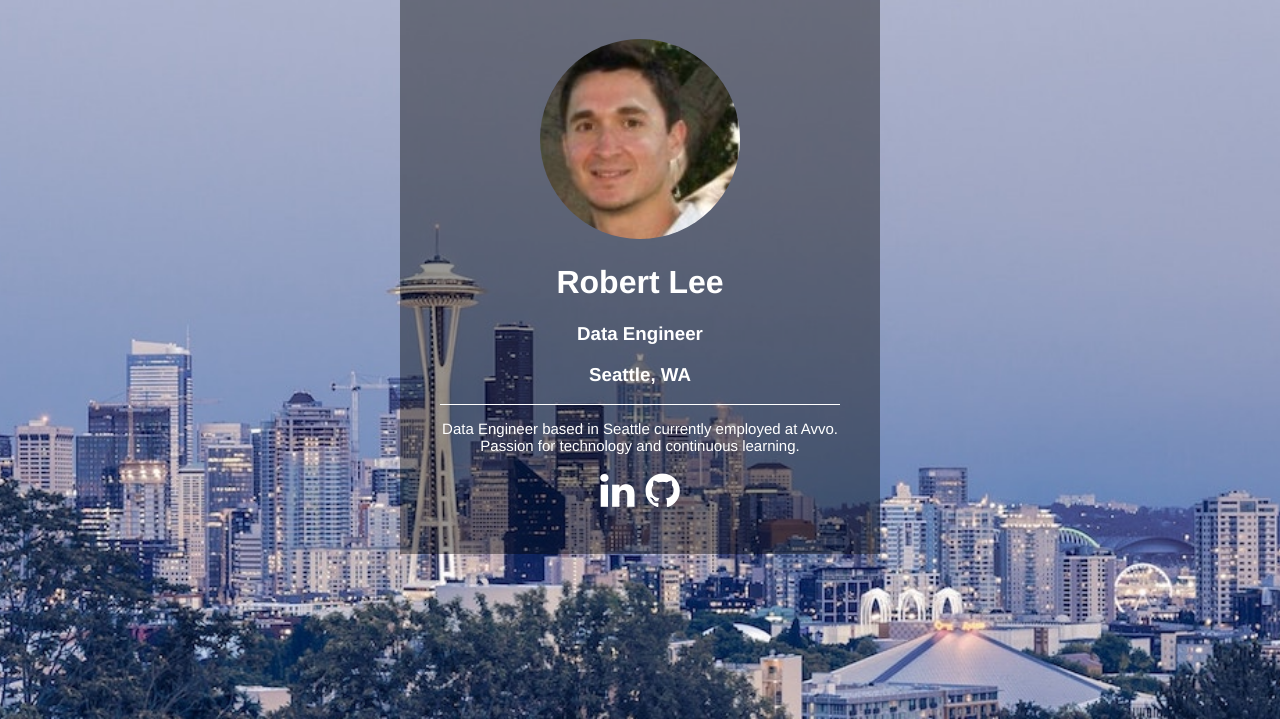
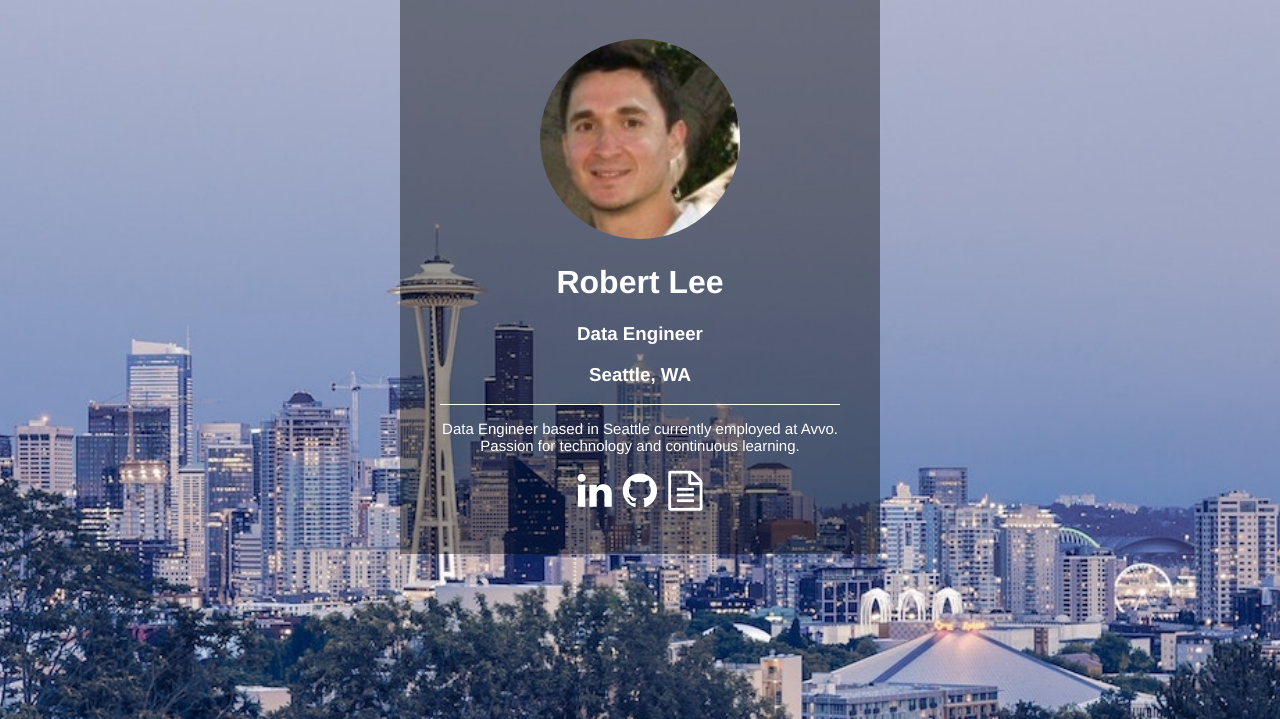
Before and after one commit to rlee21/personal-website, a Flask app: page / in a window 1280 px wide. Shown: the part 81-800 px from the top of the page. Run offline with Flask 2, Linux system fonts and the light colour scheme.

Commit message:
add resume link

```diff
--- a/templates/index.html
+++ b/templates/index.html
@@ -21,9 +21,13 @@
 
     </p>
     <div class="social-icons">
-        <a href="https://www.linkedin.com/in/robert-lee-972a316b/" target="_blank"> <i class="fa fa-linkedin"
-                                                                                       aria-hidden="true"></i></a>
-        <a href="https://github.com/rlee21" target="_blank"> <i class="fa fa-github" aria-hidden="true"></i></a>
+
+        <a href="https://www.linkedin.com/in/robert-lee-972a316b/" title="LinkedIn" target="_blank"> <i
+                class="fa fa-linkedin"
+                aria-hidden="true"></i></a>
+        <a href="https://github.com/rlee21" title="GitHub" target="_blank"> <i class="fa fa-github"
+                                                                               aria-hidden="true"></i></a>
+        <a href="./resume.pdf" title="Resume"><i class="fa fa-file-text-o" aria-hidden="true"></i> </a>
     </div>
 </div>
 </body>
```
